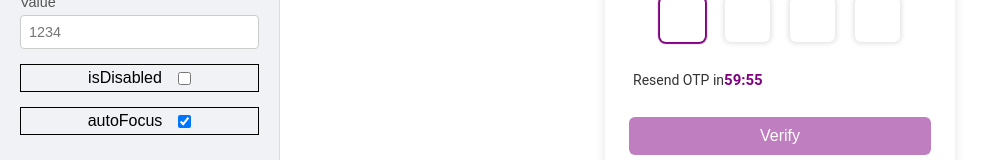
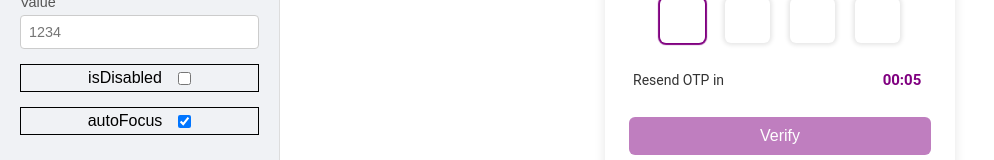
Before and after one commit to mdsameeralam9/React-OTP-Input-component, a React (Vite) app: page / in a window 1280 px wide. Shown: the part 354-514 px from the top of the page, without its empty margins (0-994 px from the left). Built offline with nearby package versions, Linux system fonts and the light colour scheme.

Commit message:
add default class to renderTimer component

```diff
--- a/src/components/Form.tsx
+++ b/src/components/Form.tsx
@@ -25,7 +25,7 @@ const Form: React.FC<FormProps> = ({ setOTPInputConfiguration, inputLength = 4,
       />
 
       <ResendOTP
-        maxTime={3700}
+        maxTime={10}
         onResendClick={() => console.log("Resend clicked")}
       />
 
--- a/src/components/ReactOTP/Resend.tsx
+++ b/src/components/ReactOTP/Resend.tsx
@@ -73,7 +73,7 @@ export const ResendOTP: React.FC<ResendProps> = ({
 
 const RenderTimeDefault = ({ timerLabel = "", displayRemainingTime = "", renderTimeClass = "", renderTimeStyle = {} }) => {
   return (
-    <div className={renderTimeClass || ""}
+    <div className={`renderTimeDefaultClass ${renderTimeClass && renderTimeClass}`}
       style={renderTimeStyle}
     >
       <span className='resend-text'>{timerLabel}</span>
@@ -85,7 +85,7 @@ const RenderTimeDefault = ({ timerLabel = "", displayRemainingTime = "", renderT
 
 const ResendButtonDefault = ({ resendDisplayLabel = "", resendButtonLabel = "", handleResendClick = () => { }, resendButtonClass = "", resendButtonStyle = {} }) => {
   return (
-    <div className={resendButtonClass || ""}
+    <div className={`renderTimeDefaultClass ${resendButtonClass && resendButtonClass}`}
       style={resendButtonStyle}
     >
       <span className='resend-text'>{resendDisplayLabel}</span>
--- a/src/components/ReactOTP/style.css
+++ b/src/components/ReactOTP/style.css
@@ -88,3 +88,10 @@
   text-decoration: underline;
   text-underline-offset: 2px;
 }
+
+.renderTimeDefaultClass{
+  display: flex;
+  justify-content: space-between;
+  width: 100%;
+  align-items: center;
+}
```
